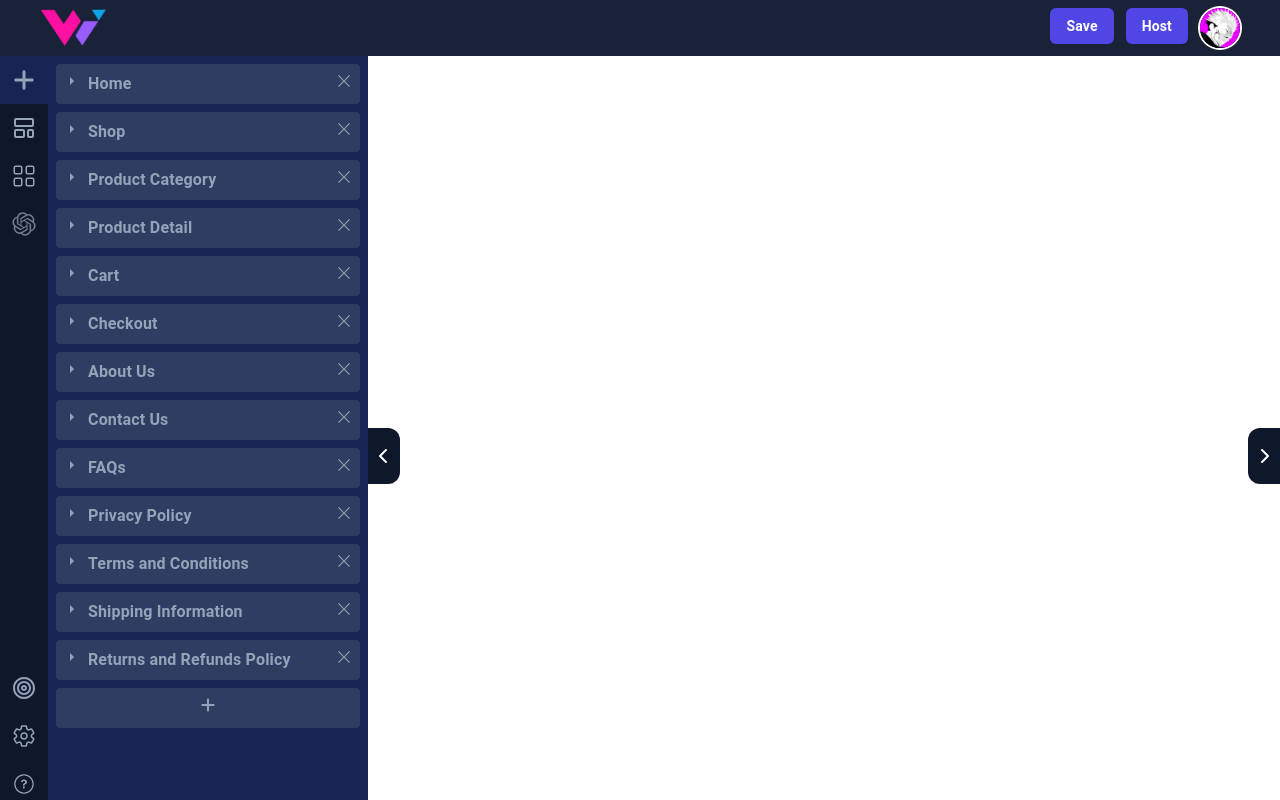
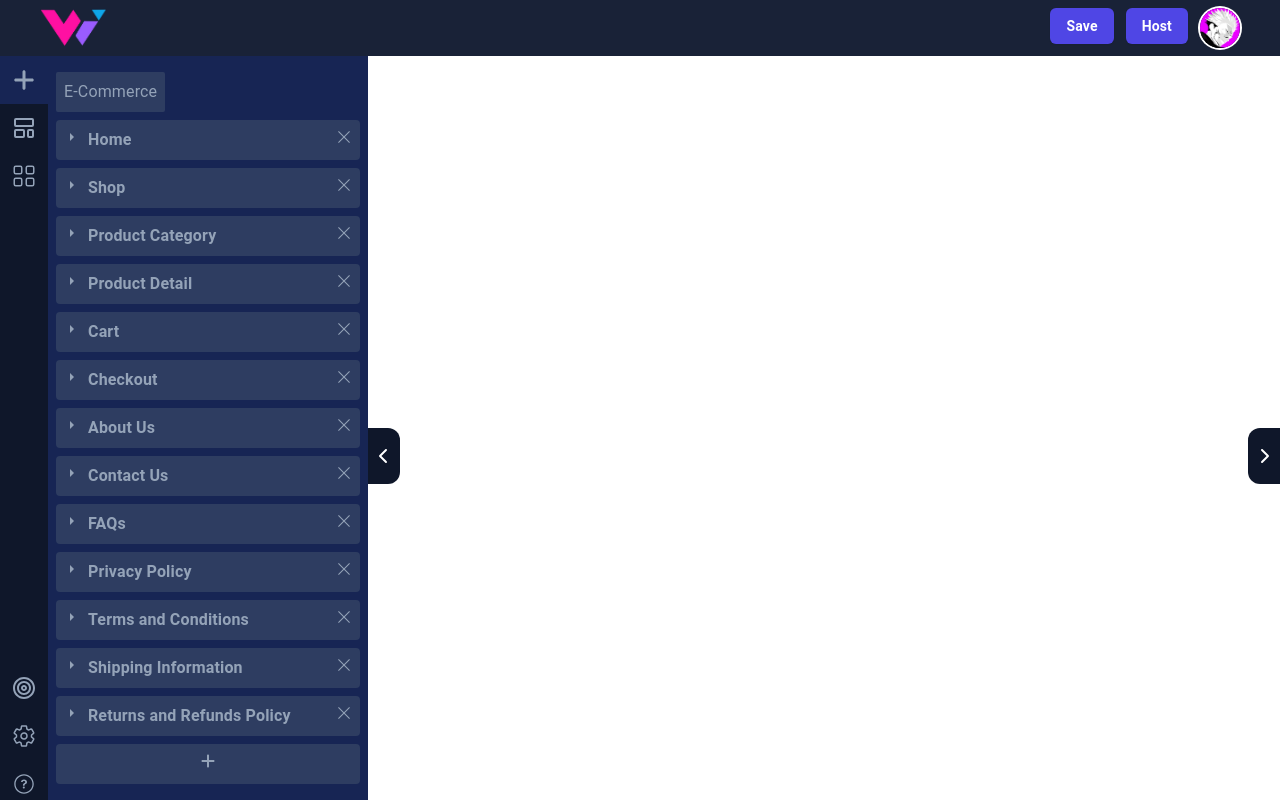
Before and after one commit to abijeetraut1/web-element, a React (Vite) app: page /design in a window 1280 px wide. Both pictures are taken after a click on the button 24 px from the left and 80 px from the top of the page. Built offline with nearby package versions, Linux system fonts and the light colour scheme.

Commit message:
added some basic changes

```diff
--- a/index.html
+++ b/index.html
@@ -4,7 +4,7 @@
     <meta charset="UTF-8" />
     <link rel="icon" type="image/svg+xml" href="/logo.png" />
     <meta name="viewport" content="width=device-width, initial-scale=1.0" />
-    <title>Vite + React</title>
+    <title>webelement</title>
   </head>
   <body>
     <div id="root"></div>
--- a/src/pages/Design/Compoents/DesignNavigator/DesignNavigator.jsx
+++ b/src/pages/Design/Compoents/DesignNavigator/DesignNavigator.jsx
@@ -7,7 +7,6 @@ import { FaPlus } from "react-icons/fa6";
 import { CgMediaLive } from "react-icons/cg";
 import { IoSettingsOutline } from "react-icons/io5";
 import { IoIosHelpCircleOutline } from "react-icons/io";
-import Chatgpt from "../../../../assets/CustomButtons/chatgpt/Chatgpt";
 
 export default function DesignNavigator() {
     const dispatch = useDispatch();
@@ -16,20 +15,33 @@ export default function DesignNavigator() {
     return (
         <section className="flex flex-col justify-between h-94vh text-dark-text text-2xl bg-dark-sliders">
             <section className="flex flex-col">
-                <button title="Add Pages" value="add-page" className={`p-3 ${activeSection === "add-pages" ? "bg-blue-950" : ""}`} onClick={() => dispatch(setIsPageActive("add-pages"))}>
+                <button
+                    title="Add Pages"
+                    value="add-page"
+                    className={`p-3 ${activeSection === "add-pages" ? "bg-blue-950" : ""}`}
+                    onClick={() => {
+                        dispatch(setIsPageActive("add-pages"));
+                    }}>
                     <FaPlus />
                 </button>
 
-                <button title="Templates" className={`p-3 ${activeSection === "template" ? "bg-blue-950" : ""}`} onClick={() => dispatch(setIsPageActive("template"))}>
+                <button
+                    title="Templates"
+                    className={`p-3 ${activeSection === "template" ? "bg-blue-950" : ""}`}
+                    onClick={() => {
+                        dispatch(setIsPageActive("template"));
+                    }}
+                >
                     <LuLayoutTemplate />
                 </button>
 
-                <button title="Plugins" className={`p-3 ${activeSection === "plugin" ? "bg-blue-950" : ""}`} onClick={() => dispatch(setIsPageActive("plugin"))}>
+                <button
+                    title="Plugins"
+                    className={`p-3 ${activeSection === "plugin" ? "bg-blue-950" : ""}`}
+                    onClick={() => {
+                        dispatch(setIsPageActive("plugin"));
+                    }}>
                     <BsGrid />
-                </button>
-
-                <button title="Ai" className={`p-3 ${activeSection === "chatgpt" ? "bg-blue-950" : ""}`} onClick={() => dispatch(setIsPageActive("chatgpt"))}>
-                    <Chatgpt />
                 </button>
 
             </section>
--- a/src/pages/Design/Compoents/DrawerControls/DrawerControls.jsx
+++ b/src/pages/Design/Compoents/DrawerControls/DrawerControls.jsx
@@ -3,14 +3,14 @@ import { FaChevronLeft } from "react-icons/fa6";
 import { setChooseDesignIsOpen, setCustomizeDesignIsOpen } from '../../../../reduxFunctions/PageControls/pageControls';
 import { useDispatch } from 'react-redux';
 
-export default function DrawerControls({ borderRadius, right, drawerDisplay }) {
+export default function DrawerControls({ borderRadius, right, drawerDisplay, buttonStatus }) {
     const dispatch = useDispatch();
 
     return (
         <div className='h-screen flex items-center'>
             <button
                 className={`bg-dark-sliders text-white py-5 px-2 ${borderRadius}`}
-                onClick={() => drawerDisplay === "edit" ? dispatch(setCustomizeDesignIsOpen(false)) : drawerDisplay === "drawer" ? dispatch(setChooseDesignIsOpen(false)) : ""}
+                onClick={() => drawerDisplay === "edit" ? dispatch(setCustomizeDesignIsOpen(false)) : drawerDisplay === "drawer" ? dispatch(setChooseDesignIsOpen(buttonStatus ? false : true)) : ""}
             >
                 {right ? <FaChevronRight /> : <FaChevronLeft />}
             </button>
--- a/src/pages/Design/Compoents/Sliders/ChooseDesign/ChooseDesign.jsx
+++ b/src/pages/Design/Compoents/Sliders/ChooseDesign/ChooseDesign.jsx
@@ -1,12 +1,13 @@
-import { useSelector } from 'react-redux';
+import { useSelector, useDispatch } from 'react-redux';
 import DrawerControls from '../../DrawerControls/DrawerControls';
 import DesignNavigator from '../../DesignNavigator/DesignNavigator';
-import AddPages from './DesignCtrlCmp/DesignCtrls/AddPages';
+import AddPages from './DesignCtrlCmp/AddPages/AddPages';
 import TemplatesCtrl from './DesignCtrlCmp/TemplatesCtrls/TemplatesCtrl';
 import Plugins from './DesignCtrlCmp/Plugins/Plugins';
 
 export default function ChooseDesign() {
     const clickedPanel = useSelector(state => state.pageControls.isPageActive);
+    const open = useSelector(state => state.pageControls.isChooseDesignIsOpen);
 
     return (
         <aside className={`fixed top-13 h-screen`}>
@@ -14,7 +15,7 @@ export default function ChooseDesign() {
                 <div>
                     <DesignNavigator />
                 </div>
-                <aside className={`${open ? "w-80 bg-blue-950 h-screen overflow-auto" : "w-0"} duration-300 p-2`}>
+                <aside className={`${open ? "w-80 bg-blue-950 h-screen overflow-auto" : "w-0"} duration-300 py-2`}>
                     <div className='flex flex-col justify-center'>
                         {clickedPanel === "plugin" && <Plugins/>}
                         {clickedPanel === "template" && <TemplatesCtrl/>}
--- /dev/null
+++ b/src/pages/Design/Compoents/Sliders/ChooseDesign/DesignCtrlCmp/AI/ChatGPT.jsx
@@ -0,0 +1,17 @@
+import Chatgpt from "../../../../../../../assets/logo/chatgpt/Chatgpt";
+
+export default function ChatGPT() {
+    return (
+        <section className="flex bg-dark-border w-3/5">
+            <div>
+                <Chatgpt />
+            </div>
+            <div>
+                <textarea id="prompt" />
+            </div>
+            <div>
+                <button><Chatgpt /></button>
+            </div>
+        </section>
+    )
+}
--- a/src/pages/Design/Compoents/Sliders/ChooseDesign/DesignCtrlCmp/DesignCtrls/AddPages.jsx
+++ b/src/pages/Design/Compoents/Sliders/ChooseDesign/DesignCtrlCmp/AddPages/AddPages.jsx
@@ -2,7 +2,7 @@ import { RxCross1 } from "react-icons/rx";
 import { FaPlus } from "react-icons/fa6";
 import { IoMdArrowDropright } from "react-icons/io";
 
-const Pages = [
+const ecommerce = [
     {
         title: 'Home',
         path: '/'
@@ -58,13 +58,23 @@ const Pages = [
 ];
 
 
+const websiteTypes = ["E-Commerce"];
+
 
 export default function AddPages() {
 
     return (
-        <div className="space-y-2">
+        <div className="space-y-2 p-2">
+            <div className="flex space-x-2 overflow-x-auto">
+                {websiteTypes && websiteTypes.map((type) => (
+                    <div key={type}>
+                        <button className="p-2 bg-dark-border rounded-sm text-dark-text">{type}</button>
+                    </div>
+                ))}
+            </div>
+
             <div className="space-y-2">
-                {Pages && Pages.map(page => (
+                {ecommerce && ecommerce.map(page => (
                     <div key={page.title} className="flex justify-between font-semibold p-2 text-dark-text rounded w-full bg-dark-border">
                         <div className="space-x-2">
                             <button><IoMdArrowDropright /></button>
--- a/src/pages/Design/Compoents/Sliders/EditDesign/EditDesign.jsx
+++ b/src/pages/Design/Compoents/Sliders/EditDesign/EditDesign.jsx
@@ -8,7 +8,7 @@ export default function EditDesign() {
         <aside className={`fixed top-13 right-0 h-screen`}>
             <div className='flex'>
                 <div>
-                    <DrawerControls borderRadius="rounded-l-xl" right={true} drawerDisplay="edit" />
+                    <DrawerControls borderRadius="rounded-l-xl" right={true} drawerDisplay="edit" buttonStatus={open} />
                 </div>
                 <aside className={`${open ? "w-80 bg-blue-950 h-screen" : "w-0"} duration-300 `}>
                     <div className='flex items-center justify-between space-x-2'>
--- a/src/pages/Design/Design.jsx
+++ b/src/pages/Design/Design.jsx
@@ -4,7 +4,6 @@ import { useEffect } from 'react';
 import ChooseDesign from './Compoents/Sliders/ChooseDesign/ChooseDesign';
 import EditDesign from './Compoents/Sliders/EditDesign/EditDesign';
 import EditorPanel from './Compoents/Sliders/EditorPanel/EditorPanel';
-import { FaChevronRight } from "react-icons/fa6";
 
 export default function Design() {
 
@@ -23,7 +22,6 @@ export default function Design() {
           <ChooseDesign />
         </div>
 
-
         <div>
           <EditorPanel />
         </div>
```
Also changed, not shown: src/assets/logo/chatgpt/Chatgpt.jsx (renamed from src/assets/CustomButtons/chatgpt/Chatgpt.jsx).
